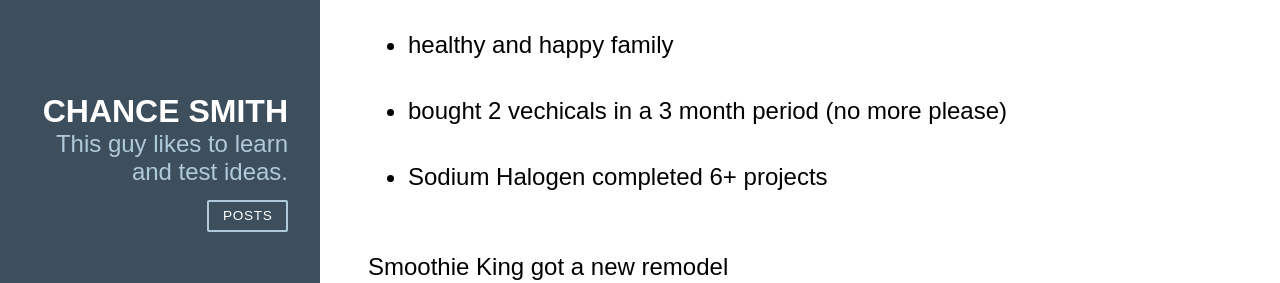
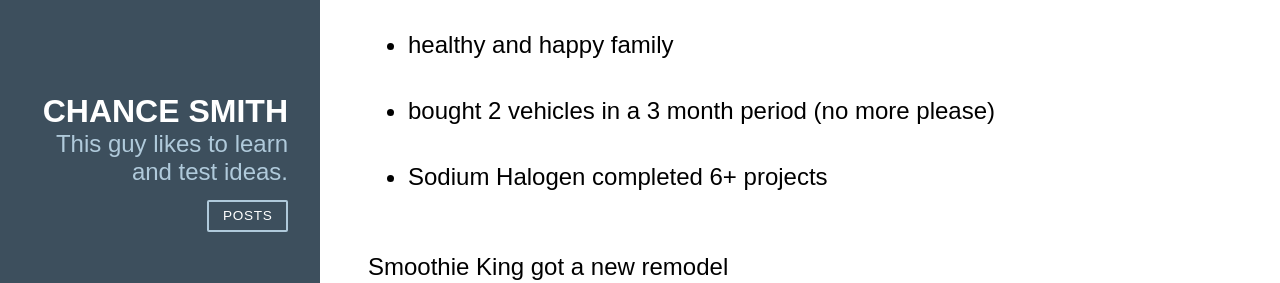
Before and after one commit to chancesmith/chance-smith-blog, a Jekyll site: the page built from _posts/2017-12-30-2017-review.markdown, in a window 1280 px wide and 900 px high, scrolled down 7396 px. Shown: the part 163-446 px from the top of the window. Built offline with Jekyll 4.4.1, drawn with Linux system fonts in a browser that asks for light colours.

Commit message:
fixes typo on 2017 review post

```diff
--- a/_posts/2017-12-30-2017-review.markdown
+++ b/_posts/2017-12-30-2017-review.markdown
@@ -113,7 +113,7 @@ The workshops, leading a meetup, and now mentoring a couple members in Sodium Ha
 Some wins along the way...
 
 + healthy and happy family
-+ bought 2 vechicals in a 3 month period (no more please)
++ bought 2 vehicles in a 3 month period (no more please)
 + Sodium Halogen completed 6+ projects
 
 Smoothie King got a new remodel
```
